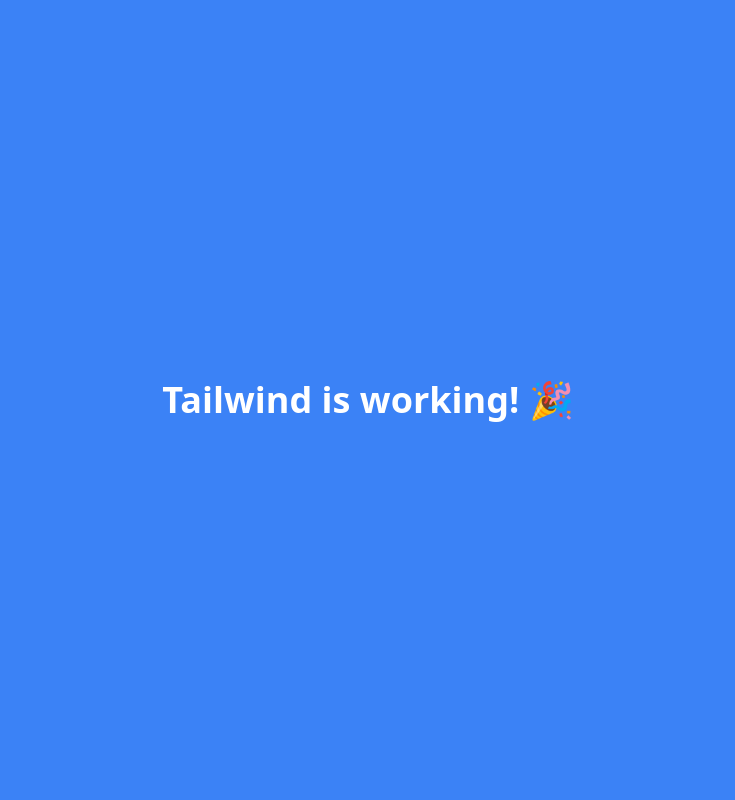
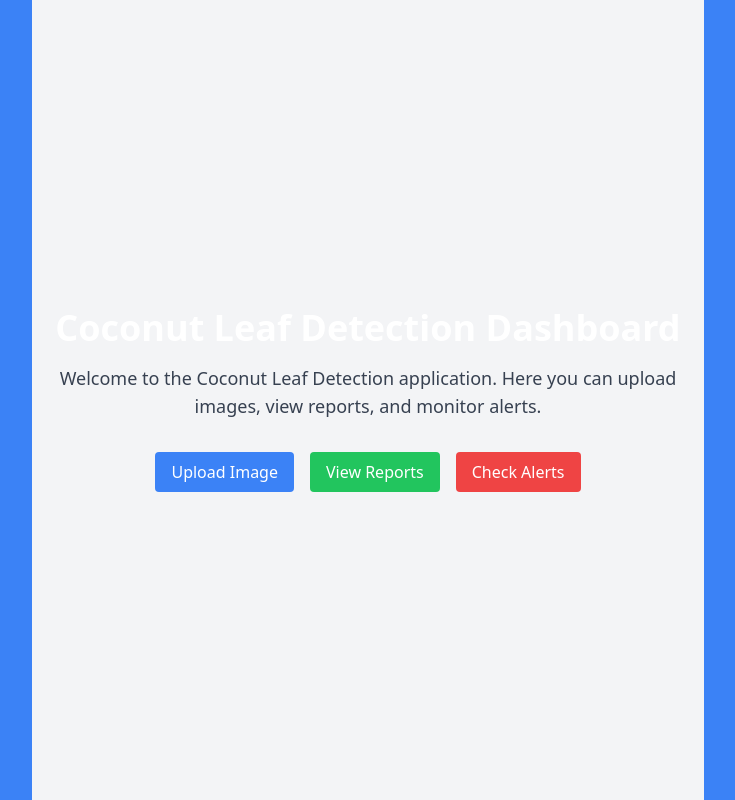
Before and after one commit to yutheshtrran/Coconut_Leaf_Disease_Detection, a React (Vite) app in the folder frontend/: page / in a window 1280 px wide. Shown: the whole page, without its empty margins (272-1007 px from the left). Built offline with nearby package versions, Linux system fonts and the light colour scheme; the HTML template or start-up script is replaced by a standard one.

Commit message:
fix Taildwind CSS

```diff
--- a/frontend/postcss.config.js
+++ b/frontend/postcss.config.js
@@ -1,6 +1,6 @@
 export default {
   plugins: {
-    "@tailwindcss/postcss": {},   // ✅ new Tailwind PostCSS plugin
+    tailwindcss: {},
     autoprefixer: {},
   },
 };
--- a/frontend/src/App.jsx
+++ b/frontend/src/App.jsx
@@ -1,7 +1,9 @@
+import Dashboard from './pages/Dashboard';
+
 export default function App() {
   return (
     <div className="flex flex-col items-center justify-center h-screen bg-blue-500 text-white">
-      <h1 className="text-4xl font-bold">Tailwind is working! 🎉</h1>
+      <Dashboard />
     </div>
   );
 }
```
